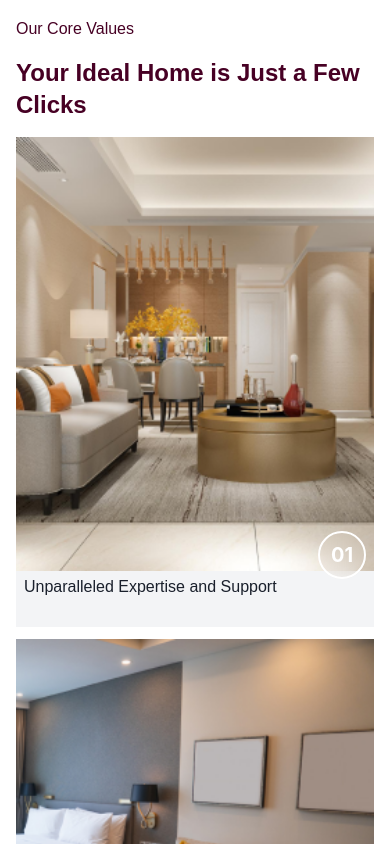
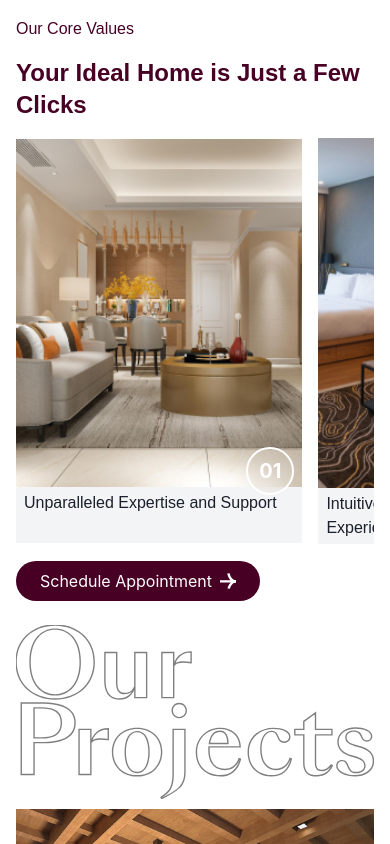
Before and after one commit to Colin-nwk/dallasville, a React (Vite) app: page / in a window 390 px wide. Shown: the part 2080-2924 px from the top of the page. Built offline with nearby package versions, Linux system fonts and the light colour scheme; a web font is replaced by a local one.

Commit message:
added scroll

```diff
--- a/src/components/home/Article.tsx
+++ b/src/components/home/Article.tsx
@@ -22,8 +22,8 @@ const Article = () => {
               </h3>
             </div>
           </div>
-          <div className="flex gap-4 h-full">
-            <div className=" w-full h-full">
+          <div className="flex gap-4 h-full overflow-x-scroll">
+            <div className="min-w-[80%] md:w-full h-full">
               <img src={maxcenter} alt="" className="w-fit object-contain" />
               <div className="w-full h-52 px-4 py-2 bg-main flex justify-center items-center relative">
                 <h4 className="font-medium  text-xl text-ellipsis text-white">
@@ -34,7 +34,7 @@ const Article = () => {
                 </h3>
               </div>
             </div>
-            <div className="w-full h-full">
+            <div className="min-w-[80%] md:w-full h-full">
               <img src={maxcenter2} alt="" className="w-fit object-contain" />
               <div className="w-full h-52 px-4 py-2 bg-main flex justify-center items-center relative">
                 <h4 className="font-medium  text-xl text-ellipsis text-white">
--- a/src/components/home/HomeValues.tsx
+++ b/src/components/home/HomeValues.tsx
@@ -12,8 +12,10 @@ const HomeValues = () => {
           Your Ideal Home is Just a Few Clicks
         </h4>
       </div>
-      <div className="grid grid-cols-1 md:grid-cols-5 justify-start items-start gap-3 overflow-x-scroll md:overflow-x-hidden">
-        <div className="col-span-1 relative">
+      <div className="grid grid-cols-1 md:grid-cols-5 justify-start items-start gap-3">
+        {/* new */}
+        <div className="col-span-3 flex justify-between items-center gap-4 overflow-x-scroll md:overflow-x-hidden">
+          <div className="min-w-[80%] md:w-1/3 relative">
             <img
               src={grid}
               className="w-full h-full"
@@ -26,7 +28,7 @@ const HomeValues = () => {
               Unparalleled Expertise and Support
             </h3>
           </div>
-        <div className="col-span-1 relative">
+          <div className="min-w-[80%] md:w-1/3 relative">
             <img
               src={grid2}
               className="w-full h-full"
@@ -39,7 +41,7 @@ const HomeValues = () => {
               Intuitive Search and Seamless Experience
             </h3>
           </div>
-        <div className="col-span-1 relative">
+          <div className="min-w-[80%] md:w-1/3 relative">
             <img
               src={grid3}
               className="w-full h-full"
@@ -51,6 +53,7 @@ const HomeValues = () => {
             <h3 className="w-full h-14 px-2 py-1 bg-gray-100 ">
               A Trustworthy Partner
             </h3>
+          </div>
         </div>
 
         <div className="col-span-2 hidden md:inline-block h-full ml-4">
```
Lines whose indentation alone changed are shown as unchanged.
